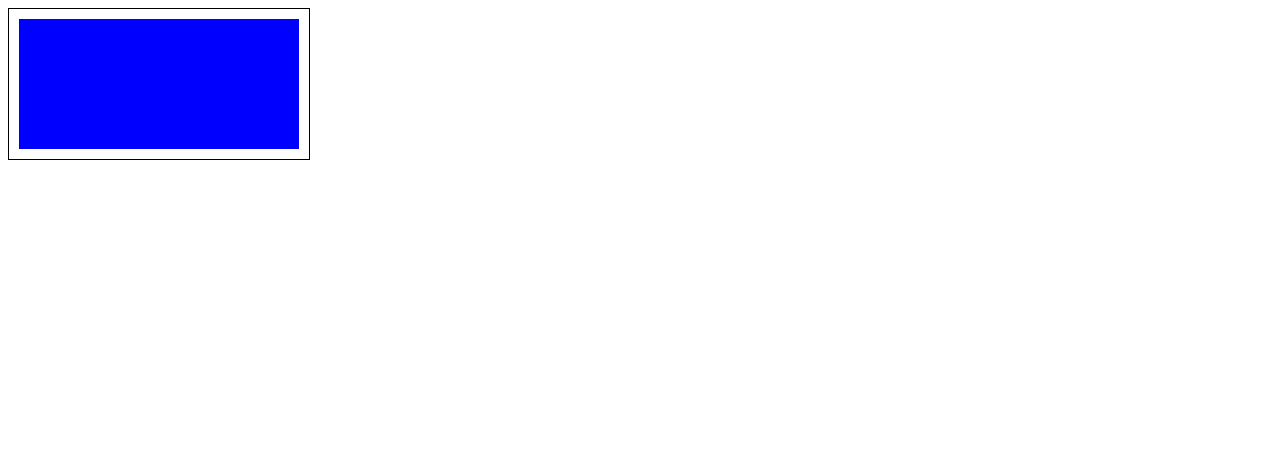
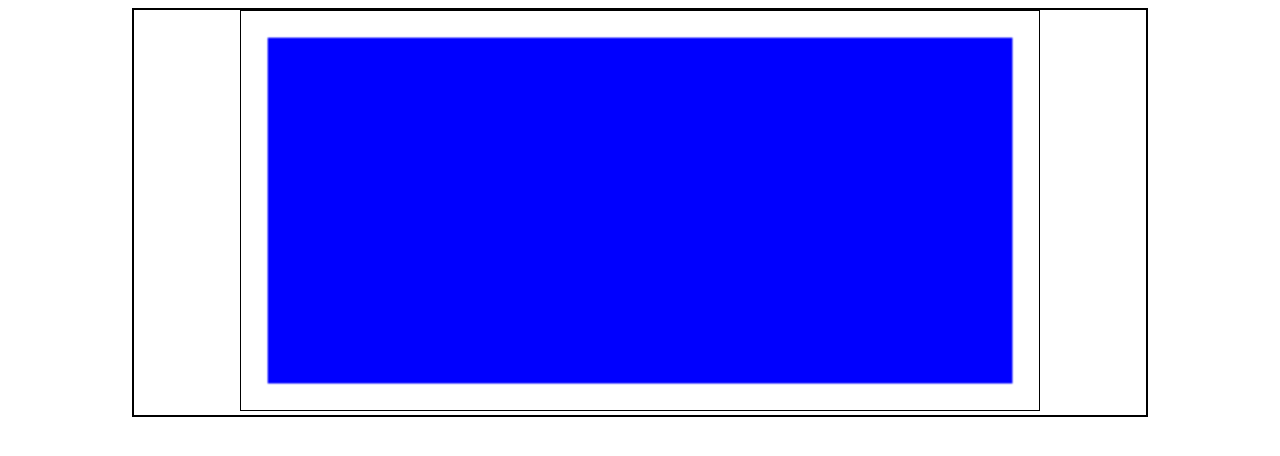
Before and after one commit to looSeeCan2/canvas, a website: page canvas.html in a window 1280 px wide. Drawn offline with Linux system fonts and the light colour scheme.

Commit message:
committing in vs code on the source controll

```diff
--- /dev/null
+++ b/app.js
@@ -0,0 +1,12 @@
+(() => {
+	// const container = document.getElementById("container");
+	const container = document.querySelector(".container");
+	console.log(container);
+	const canvas = document.getElementById("myCanvas");
+	console.log(canvas);
+	const ctx = canvas.getContext("2d");
+	console.log(ctx);
+	ctx.fillStyle = "blue";
+	ctx.fillRect(10, 10, 280, 130);
+
+})();
--- /dev/null
+++ b/canvas.css
@@ -0,0 +1,16 @@
+p{
+    color: red;
+}
+
+.container {
+    text-align: center;
+    border: 2px solid black;
+    width: 80%;
+    /* height: 100%; */
+    margin: auto;
+}
+
+#myCanvas {
+    border: solid black 1px;
+    width: 79%;
+}
--- a/canvas.html
+++ b/canvas.html
@@ -1,19 +1,18 @@
 <!DOCTYPE html>
-<html>
+<html lang="en">
   <head>
-    <style>
-      canvas {
-        border: 1px solid black;
-      }
-    </style>
+    <meta charset="UTF-8">
+    <meta http-equiv="X-UA-Compatible" content="IE=edge">
+    <meta name="viewport" content="width=device-width, initial-scale=1.0">
+    <!-- <link rel="styelsheet" href="./canvas.css"> -->
+    <link rel="stylesheet" href="./canvas.css">
+
+    <title>Canvas</title>
   </head>
   <body>
-    <canvas id="myCanvas" width="300" height="150"></canvas>
-    <script>
-      const canvas = document.getElementById('myCanvas');
-      const ctx = canvas.getContext('2d');
-      ctx.fillStyle = 'blue';
-      ctx.fillRect(10, 10, 280, 130);
-    </script>
+    <div class="container">
+      <canvas id="myCanvas"></canvas>
+      <script type="module" src="app.js"></script>
+    </div>
   </body>
 </html>
--- a/notes.txt
+++ b/notes.txt
@@ -6,3 +6,4 @@
     npm install http-server -g
     added os I can run cmd: npm run dev
       package.json > scripts > "dev": "http-server -p 3000"
+      I cant get it to automatically update when I make changes. I reverted back to using live-server. I will come back to this
```
